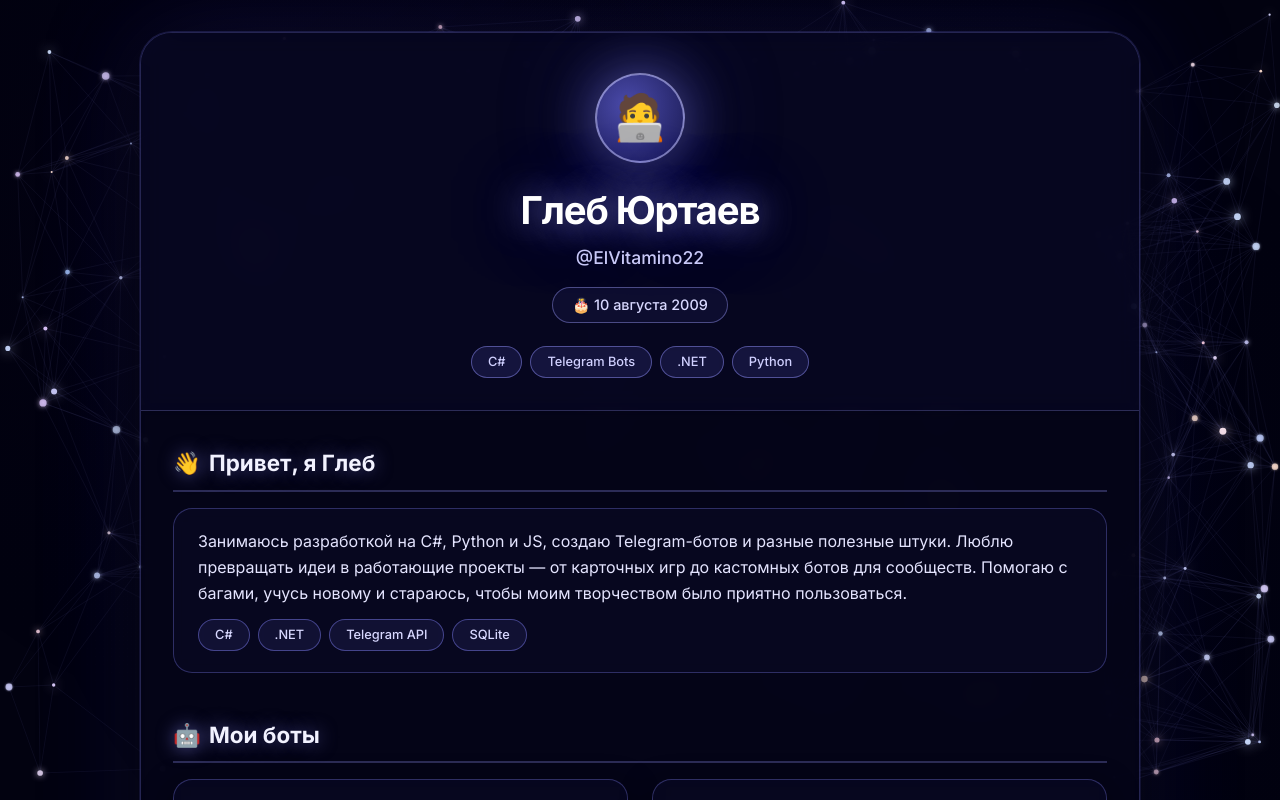
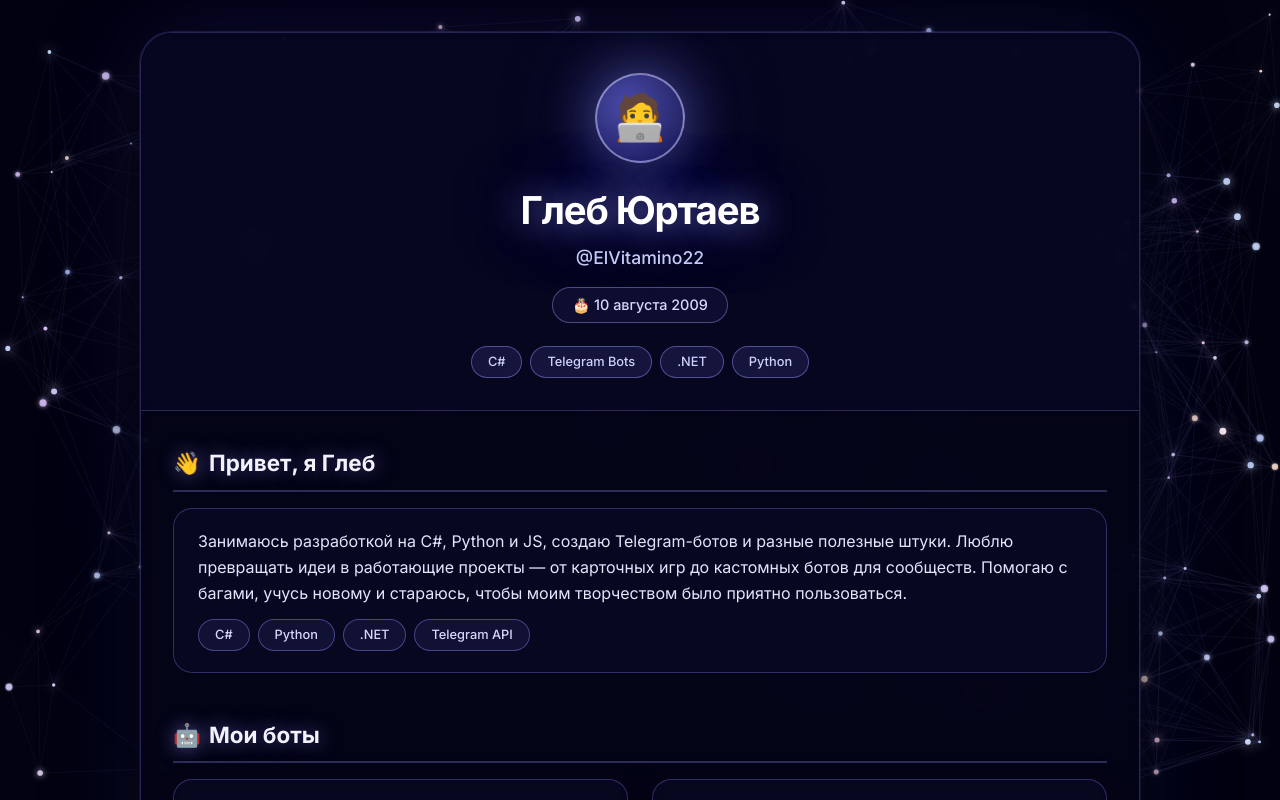
Before and after one commit to ElVitamino/ElVitamino.github.io, a plain HTML site: page index.html in a window 1280 px wide. Shown: the top 800 px of the page. Drawn offline with Linux system fonts and the light colour scheme; animation ran at ten frames a second.

Commit message:
index.html

```diff
--- a/index.html
+++ b/index.html
@@ -319,9 +319,9 @@
           Занимаюсь разработкой на C#, Python и JS, создаю Telegram-ботов и разные полезные штуки. Люблю превращать идеи в работающие проекты — от карточных игр до кастомных ботов для сообществ. Помогаю с багами, учусь новому и стараюсь, чтобы моим творчеством было приятно пользоваться.
           <div class="tech-stack">
             <span class="tech-item">C#</span>
+            <span class="tech-item">Python</span>
             <span class="tech-item">.NET</span>
             <span class="tech-item">Telegram API</span>
-            <span class="tech-item">SQLite</span>
           </div>
         </div>
       </div>
```
